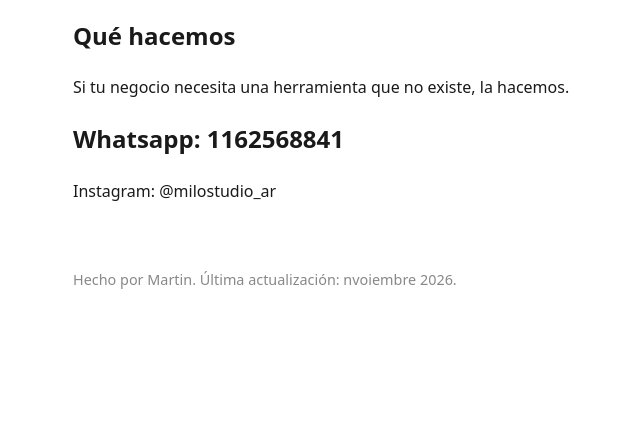
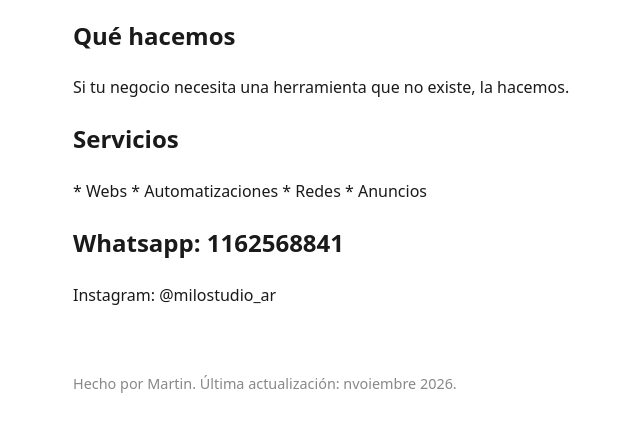
Before and after one commit to milostudioar/mi-sitio, a plain HTML site: page index.html in a window 1280 px wide. Shown: the part 192-624 px from the top of the page, without its empty margins (247-887 px from the left). Drawn offline with Linux system fonts and the light colour scheme.

Commit message:
Seccion Servicios agregada
Se agrego la seccion servicios

```diff
--- a/index.html
+++ b/index.html
@@ -27,7 +27,13 @@
   <p>
   Si tu negocio necesita una herramienta que no existe, la hacemos.
   </p>
-
+  <h2>Servicios</h2>
+  <p>
+  * Webs
+  * Automatizaciones
+  * Redes
+  * Anuncios
+  </p>
   <h2>Whatsapp: 1162568841</h2>
   <p>Instagram: @milostudio_ar</p>
 
```
